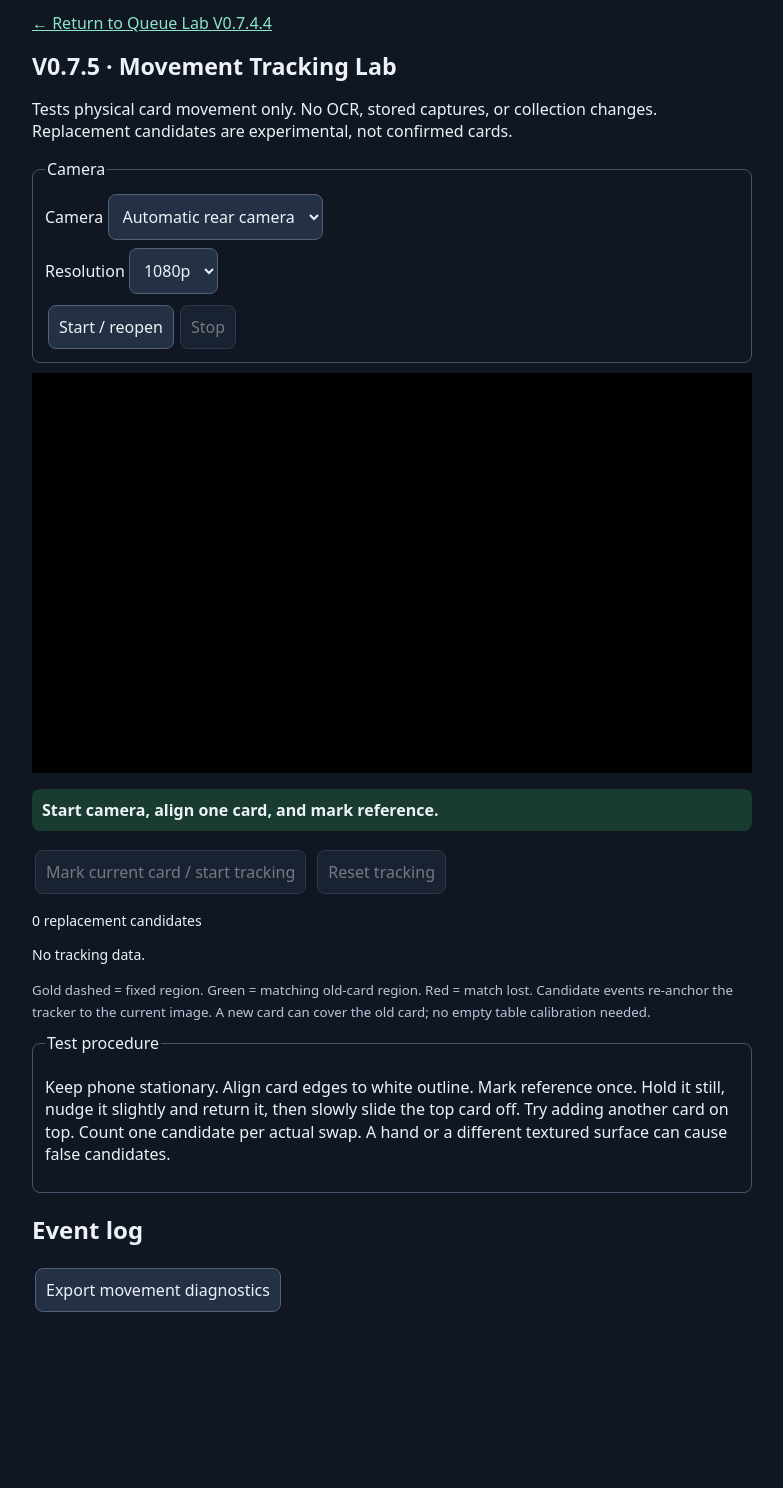
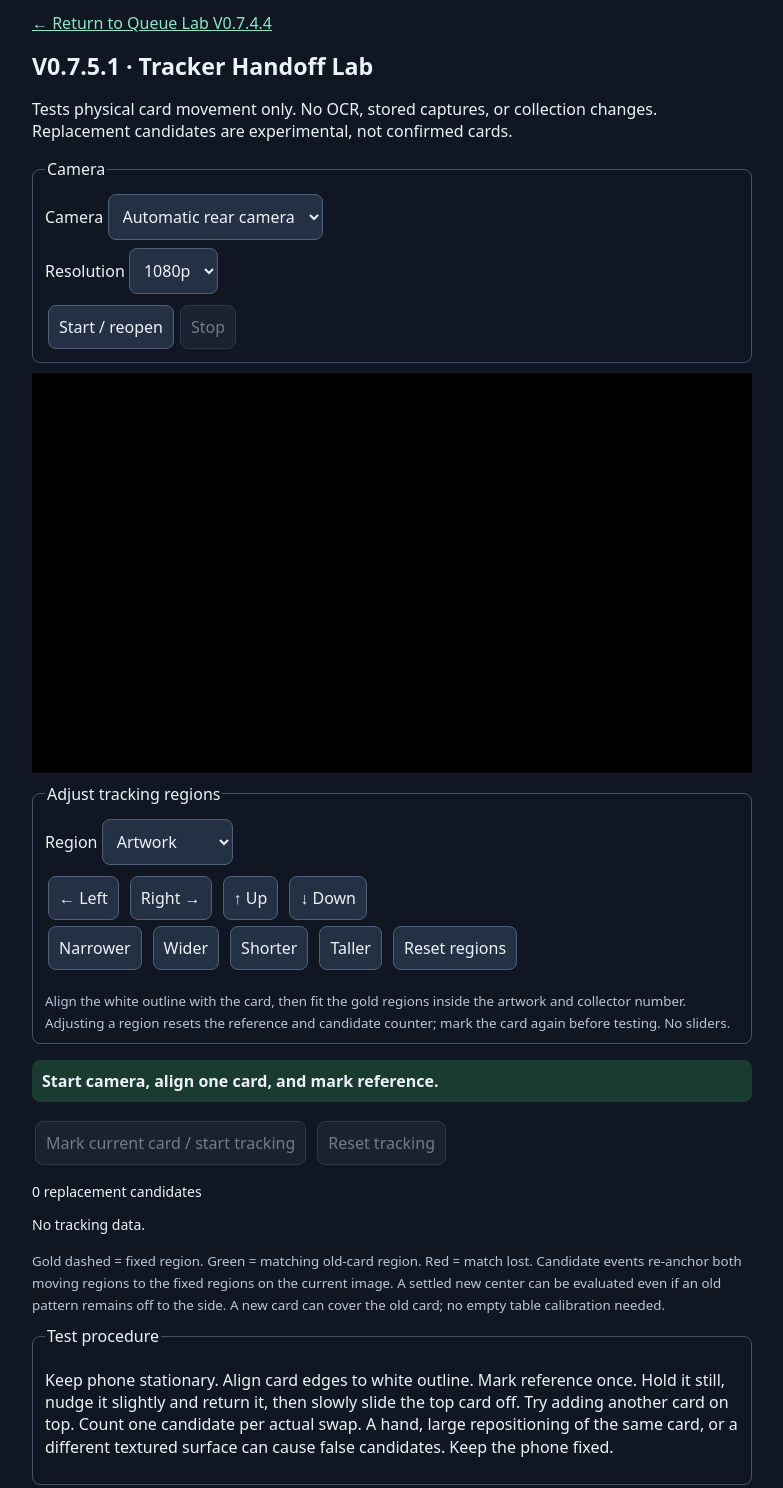
Before and after one commit to Anthraxgamer/RiftScan, a plain HTML site: page movement-lab.html in a window 1280 px wide. Shown: the top 1488 px of the page, without its empty margins (248-1031 px from the left). Before the commit the page ends 1327 px from the top, so only its background shows below. Drawn offline with Linux system fonts and the light colour scheme.

Commit message:
Add touch-safe tracking region calibration controls and handoff instructions

```diff
--- a/movement-lab.html
+++ b/movement-lab.html
@@ -1,10 +1,10 @@
-<!doctype html><html lang="en"><head><meta charset="utf-8"><meta name="viewport" content="width=device-width,initial-scale=1"><title>RiftScan V0.7.5 Movement Lab</title><style>
+<!doctype html><html lang="en"><head><meta charset="utf-8"><meta name="viewport" content="width=device-width,initial-scale=1"><title>RiftScan V0.7.5.1 Movement Lab</title><style>
 :root{color-scheme:dark;font:16px system-ui;background:#101722;color:#edf2f8}body{max-width:720px;margin:auto;padding:12px}h1{font-size:1.45rem}p{line-height:1.4}button,select{font:inherit;color:inherit;background:#243144;border:1px solid #526079;border-radius:8px;padding:10px;min-height:44px;max-width:100%}button:disabled{opacity:.45}button{margin:3px}a{color:#8ce5c8}label{display:block;margin:8px 0}#view{position:relative;background:#000;height:50svh;min-height:230px;overflow:hidden}video{display:block;width:100%;height:100%;object-fit:contain}svg{position:absolute;pointer-events:none;overflow:visible}#state{font-weight:700;background:#193b30;padding:10px;border-radius:8px}#stats,#diag{font-size:14px;overflow-wrap:anywhere}#events{max-height:220px;overflow:auto;white-space:pre-wrap;font:13px monospace}fieldset{border:1px solid #43536b;border-radius:8px;margin:10px 0}small{color:#b8c6d9}.row{display:flex;flex-wrap:wrap;gap:5px}
-</style><script defer src="movement-v075.js?v=075a"></script><script defer src="movement-lab-v075.js?v=075a"></script></head><body>
-<a href="queue-lab.html">← Return to Queue Lab V0.7.4.4</a><h1>V0.7.5 · Movement Tracking Lab</h1><p>Tests physical card movement only. No OCR, stored captures, or collection changes. Replacement candidates are experimental, not confirmed cards.</p>
+</style><script defer src="movement-v075.js?v=0751"></script><script defer src="movement-lab-v075.js?v=0751"></script></head><body>
+<a href="queue-lab.html">← Return to Queue Lab V0.7.4.4</a><h1>V0.7.5.1 · Tracker Handoff Lab</h1><p>Tests physical card movement only. No OCR, stored captures, or collection changes. Replacement candidates are experimental, not confirmed cards.</p>
 <fieldset><legend>Camera</legend><label>Camera <select id="device"><option value="">Automatic rear camera</option></select></label><label>Resolution <select id="res"><option value="1920">1080p</option><option value="2560">1440p</option><option value="1280">720p</option></select></label><button id="start">Start / reopen</button><button id="stop" disabled>Stop</button></fieldset>
 <div id="view"><video id="video" autoplay playsinline muted></video><svg id="overlay" viewBox="0 0 144 192" preserveAspectRatio="none" aria-hidden="true"><rect x="27" y="22" width="90" height="132" rx="2" stroke="#e4e9ef" stroke-width=".7" fill="none"/><g id="fixed" stroke="#efc36d" stroke-width=".8" stroke-dasharray="2 2" fill="none"><rect id="fixedArt"/><rect id="fixedId"/></g><g stroke-width="1" fill="none"><rect id="movingArt" stroke="#53e5ae"/><rect id="movingId" stroke="#53e5ae"/></g></svg></div>
-<p id="state" role="status">Start camera, align one card, and mark reference.</p><div class="row"><button id="arm" disabled>Mark current card / start tracking</button><button id="reset" disabled>Reset tracking</button></div>
-<p id="stats">0 replacement candidates</p><p id="diag">No tracking data.</p><small>Gold dashed = fixed region. Green = matching old-card region. Red = match lost. Candidate events re-anchor the tracker to the current image. A new card can cover the old card; no empty table calibration needed.</small>
-<fieldset><legend>Test procedure</legend><p>Keep phone stationary. Align card edges to white outline. Mark reference once. Hold it still, nudge it slightly and return it, then slowly slide the top card off. Try adding another card on top. Count one candidate per actual swap. A hand or a different textured surface can cause false candidates.</p></fieldset>
+<fieldset><legend>Adjust tracking regions</legend><label>Region <select id="zoneSelect"><option value="art">Artwork</option><option value="id">Collector ID</option></select></label><div class="row"><button data-adjust="x:-2">← Left</button><button data-adjust="x:2">Right →</button><button data-adjust="y:-2">↑ Up</button><button data-adjust="y:2">↓ Down</button></div><div class="row"><button data-adjust="w:-2">Narrower</button><button data-adjust="w:2">Wider</button><button data-adjust="h:-2">Shorter</button><button data-adjust="h:2">Taller</button><button id="zoneDefaults">Reset regions</button></div><p id="zoneInfo"></p><small>Align the white outline with the card, then fit the gold regions inside the artwork and collector number. Adjusting a region resets the reference and candidate counter; mark the card again before testing. No sliders.</small></fieldset><p id="state" role="status">Start camera, align one card, and mark reference.</p><div class="row"><button id="arm" disabled>Mark current card / start tracking</button><button id="reset" disabled>Reset tracking</button></div>
+<p id="stats">0 replacement candidates</p><p id="diag">No tracking data.</p><small>Gold dashed = fixed region. Green = matching old-card region. Red = match lost. Candidate events re-anchor both moving regions to the fixed regions on the current image. A settled new center can be evaluated even if an old pattern remains off to the side. A new card can cover the old card; no empty table calibration needed.</small>
+<fieldset><legend>Test procedure</legend><p>Keep phone stationary. Align card edges to white outline. Mark reference once. Hold it still, nudge it slightly and return it, then slowly slide the top card off. Try adding another card on top. Count one candidate per actual swap. A hand, large repositioning of the same card, or a different textured surface can cause false candidates. Keep the phone fixed.</p></fieldset>
 <h2>Event log</h2><button id="export">Export movement diagnostics</button><div id="events"></div></body></html>
```
